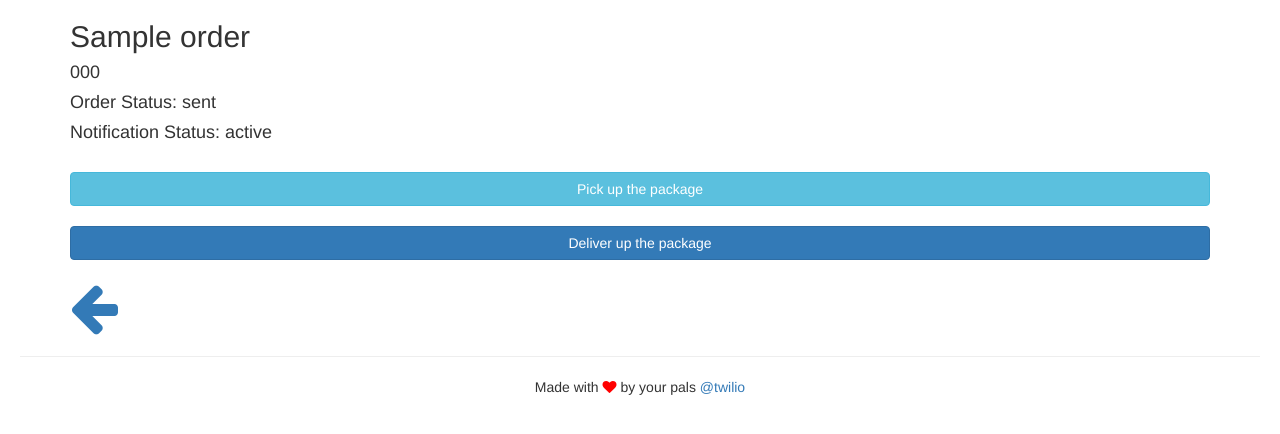
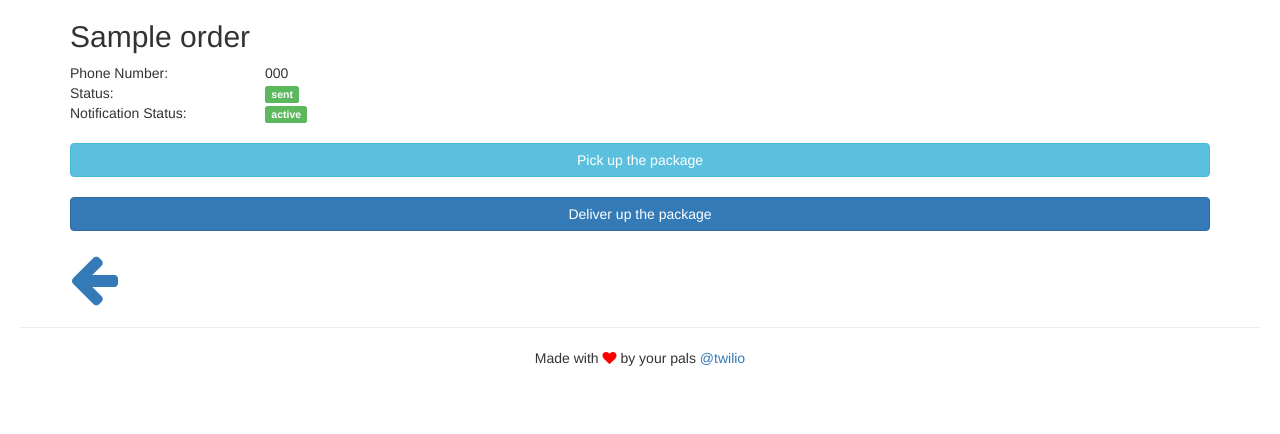
Before and after one commit to TwilioDevEd/eta-notifications-flask, a Flask app: page /order/1 in a window 1280 px wide. Shown: the top 434 px of the page. Run offline with Flask 2, Linux system fonts and the light colour scheme; tables that the repository leaves empty hold one stand-in row (values such as "Sample post"); some libraries are stand-ins or nearby versions.

Commit message:
add status labels in html

```diff
--- /dev/null
+++ b/eta_notifications_flask/templates/common/_notification_status.html
@@ -0,0 +1,13 @@
+{% macro render_notification_status(status) %}
+{% if status == 'None' %}
+    <span class="label label-default">
+{% elif status == 'Queued' %}
+    <span class="label label-warning">
+{% elif status == 'sent' %}
+    <span class="label label-info">
+{% else %}
+    <span class="label label-success">
+{% endif %}
+    {{ status }}
+</span>
+{% endmacro %}
--- /dev/null
+++ b/eta_notifications_flask/templates/common/_status.html
@@ -0,0 +1,11 @@
+{% macro render_status(status) %}
+{% if status == 'Ready' %}
+    <span class="label label-default">
+{% elif status == 'Shipped' %}
+    <span class="label label-info">
+{% else %}
+    <span class="label label-success">
+{% endif %}
+    {{ status }}
+</span>
+{% endmacro %}
--- a/eta_notifications_flask/templates/index.html
+++ b/eta_notifications_flask/templates/index.html
@@ -1,5 +1,7 @@
 {% extends "layout.html" %}
 
+{% from "common/_status.html" import render_status %}
+{% from "common/_notification_status.html" import render_notification_status %}
 {% block content %}
 <div class="container">
     {% with messages = get_flashed_messages() %}
@@ -32,8 +34,8 @@
                     <td><a href="{{ url_for('order_show', order_id=order.id) }}">000-0{{ order.id }}</a></td>
                     <td>{{ order.customer_name }}</td>
                     <td>{{ order.customer_phone_number }}</td>
-                    <td>{{ order.status }}</td>
-                    <td>{{ order.notification_status }}</td>
+                    <td>{{ render_status(order.status) }}</td>
+                    <td>{{ render_notification_status(order.notification_status) }}</td>
                 </tr>
             {% endfor %}
         </tbody>
--- a/eta_notifications_flask/templates/show.html
+++ b/eta_notifications_flask/templates/show.html
@@ -1,11 +1,22 @@
 {% extends "layout.html" %}
 
+{% from "common/_status.html" import render_status %}
+{% from "common/_notification_status.html" import render_notification_status %}
 {% block content %}
 <div class="container">
     <h2>{{ order.customer_name }}</h2>
-    <h4>{{ order.customer_phone_number }}</h4>
-    <h4>Order Status: {{ order.status }}</h4>
-    <h4>Notification Status: {{ order.notification_status }}</h4>
+    <div class="row">
+        <div class="col-md-2 strong">Phone Number:</div>
+        <div class="col-md-10">{{ order.customer_phone_number }}</div>
+    </div>
+    <div class="row">
+        <div class="col-md-2 strong">Status:</div>
+        <div class="col-md-10">{{ render_status(order.status) }}</div>
+    </div>
+    <div class="row">
+        <div class="col-md-2 strong">Notification Status:</div>
+        <div class="col-md-10">{{ render_notification_status(order.notification_status) }}</div>
+    </div>
     <div class="row">
         <div class="col-md-12 top-buffer">
             <form method="POST" action="{{ url_for('order_pickup', order_id=order.id) }}" accept-charset="UTF-8">
```
